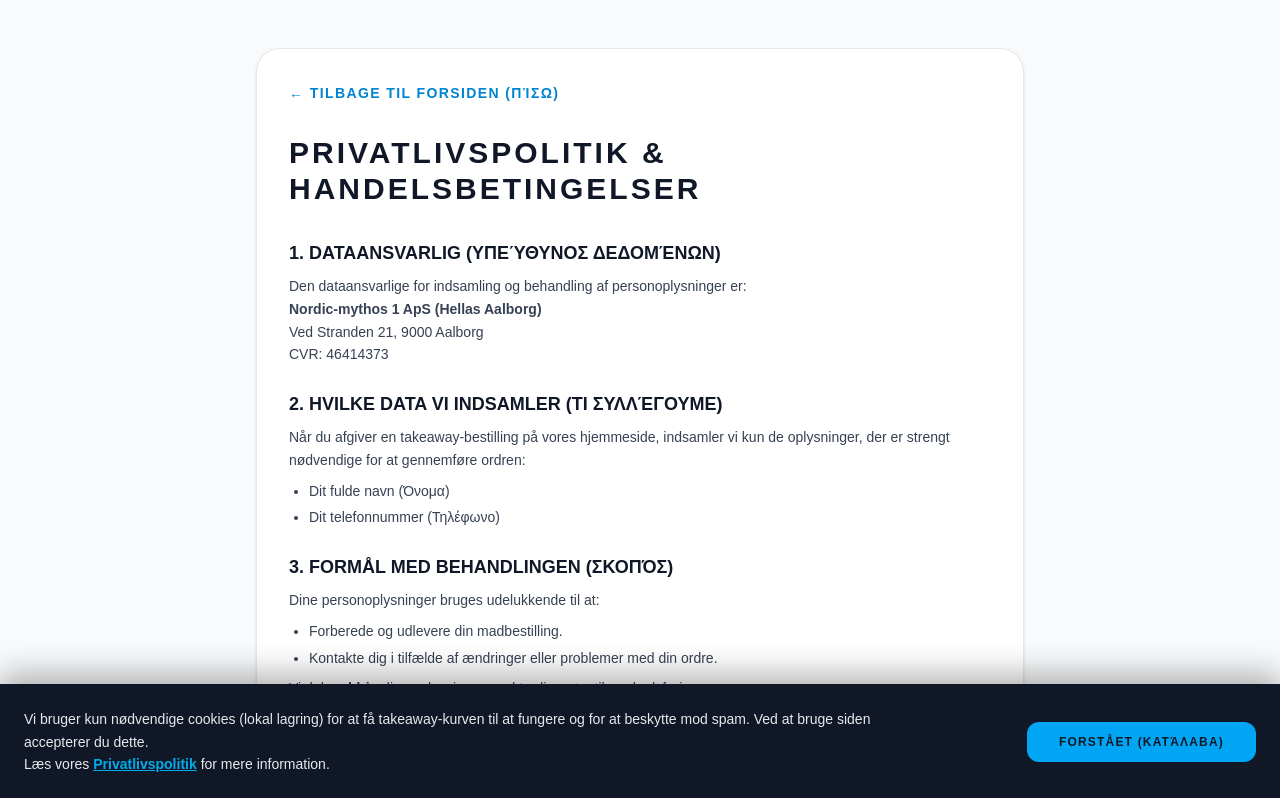
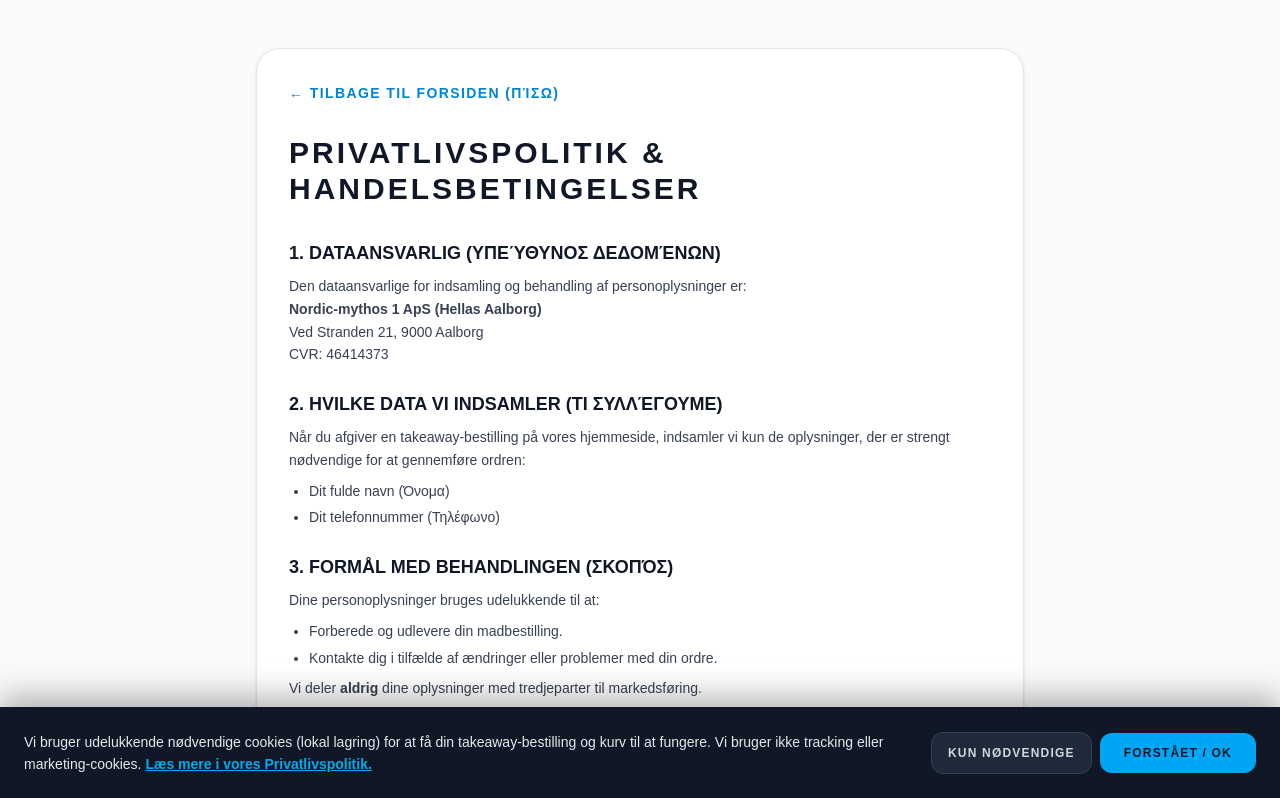
Before and after one commit to panoskoul108/hellas-aalborg-web, a Next.js app: page /privacy in a window 1280 px wide. Shown: the top 798 px of the page. Built offline with nearby package versions, Linux system fonts and the light colour scheme.

Commit message:
Update CookieBanner.tsx

```diff
--- a/components/CookieBanner.tsx
+++ b/components/CookieBanner.tsx
@@ -4,39 +4,49 @@ import Link from 'next/link';
 
 export default function CookieBanner() {
   const [showBanner, setShowBanner] = useState(false);
+  const [mounted, setMounted] = useState(false);
 
   useEffect(() => {
-    // Ελέγχει αν ο πελάτης έχει ήδη πατήσει OK στο παρελθόν
+    setMounted(true);
     const hasAccepted = localStorage.getItem('hellas_cookie_consent');
     if (!hasAccepted) {
       setShowBanner(true);
     }
   }, []);
 
-  const acceptCookies = () => {
-    localStorage.setItem('hellas_cookie_consent', 'true');
+  if (!mounted) return null;
+  if (!showBanner) return null;
+
+  const handleAction = (accepted: boolean) => {
+    // Είτε αποδεχτεί είτε "απορρίψει" (που σημαίνει ότι κρατάμε μόνο τα τεχνικά απαραίτητα),
+    // αποθηκεύουμε την επιλογή για να μην ξαναεμφανιστεί.
+    localStorage.setItem('hellas_cookie_consent', accepted ? 'true' : 'minimal');
     setShowBanner(false);
   };
 
-  if (!showBanner) return null;
+  return (
+    <div className="fixed bottom-0 left-0 w-full bg-gray-900 text-white p-4 sm:p-6 z-[9999] flex flex-col sm:flex-row items-start sm:items-center justify-between gap-4 shadow-[0_-10px_30px_rgba(0,0,0,0.3)] animate-slide-up">
+      <div className="text-xs sm:text-sm font-medium opacity-90 leading-relaxed max-w-4xl">
+        Vi bruger udelukkende nødvendige cookies (lokal lagring) for at få din takeaway-bestilling og kurv til at fungere. Vi bruger ikke tracking eller marketing-cookies.{' '}
+        <Link href="/privacy" className="underline text-sky-400 font-bold hover:text-sky-300">
+          Læs mere i vores Privatlivspolitik.
+        </Link>
+      </div>
 
-  return (
-    <div className="fixed bottom-0 left-0 w-full bg-gray-900 text-white p-4 sm:p-6 z-[9999] flex flex-col sm:flex-row items-center justify-between gap-4 shadow-[0_-10px_30px_rgba(0,0,0,0.3)] animate-slide-up">
-      <div className="text-xs sm:text-sm font-medium opacity-90 leading-relaxed max-w-4xl">
-        Vi bruger kun nødvendige cookies (lokal lagring) for at få takeaway-kurven til at fungere og for at beskytte mod spam.
-        Ved at bruge siden accepterer du dette. <br className="hidden sm:block"/>
-        Læs vores{' '}
-        <Link href="/privacy" className="underline text-sky-400 font-bold hover:text-sky-300">
-          Privatlivspolitik
-        </Link>{' '}
-        for mere information.
+      <div className="flex items-center gap-2 w-full sm:w-auto shrink-0">
+        <button
+          onClick={() => handleAction(false)}
+          className="flex-1 sm:flex-none px-4 py-3 bg-gray-800 hover:bg-gray-700 text-gray-300 font-bold text-xs uppercase tracking-widest rounded-xl transition-colors active:scale-95 border border-gray-700"
+        >
+          Kun nødvendige
+        </button>
+        <button
+          onClick={() => handleAction(true)}
+          className="flex-1 sm:flex-none px-6 py-3 bg-sky-500 hover:bg-sky-400 text-gray-900 font-black text-xs uppercase tracking-widest rounded-xl transition-colors active:scale-95"
+        >
+          Forstået / OK
+        </button>
       </div>
-      <button
-        onClick={acceptCookies}
-        className="w-full sm:w-auto px-8 py-3 bg-sky-500 hover:bg-sky-400 text-gray-900 font-black text-xs uppercase tracking-widest rounded-xl transition-colors shrink-0 active:scale-95"
-      >
-        FORSTÅET (Κατάλαβα)
-      </button>
     </div>
   );
 }
```
